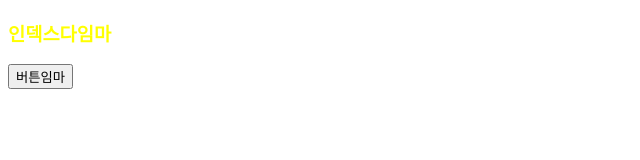
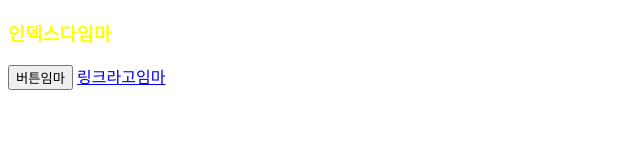
Before and after one commit to hasyory/acorn, a plain HTML site: page index.html in a window 1280 px wide. Shown: the whole page, without its empty margins (0-640 px from the left). Drawn offline with Linux system fonts and the light colour scheme.

Commit message:
link added

```diff
--- a/index.html
+++ b/index.html
@@ -10,5 +10,6 @@
 <body>
 	<h3>인덱스다임마</h3>
 	<button>버튼임마</button>
+	<a href="#">링크라고임마</a>
 </body>
 </html>
```
